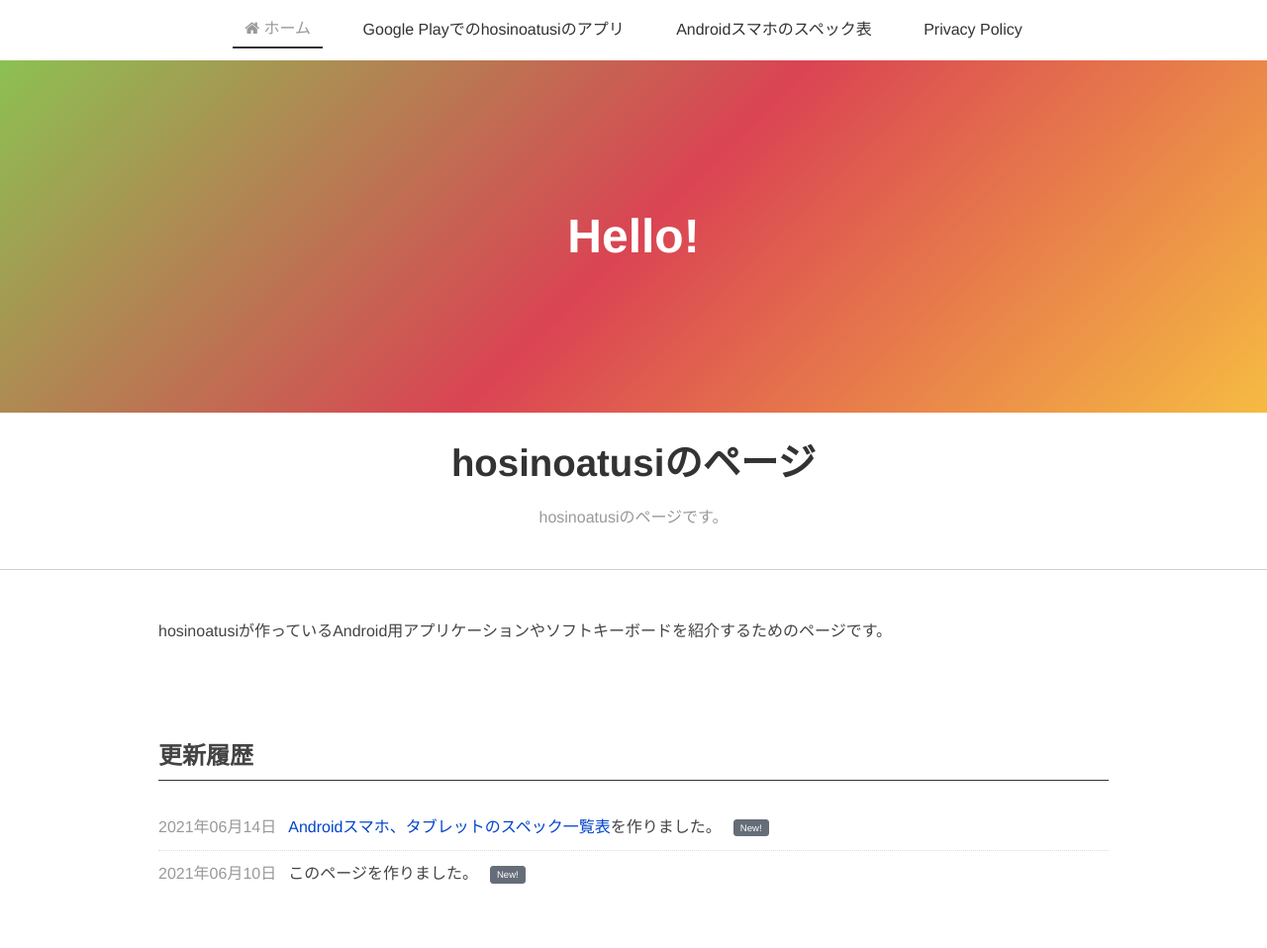
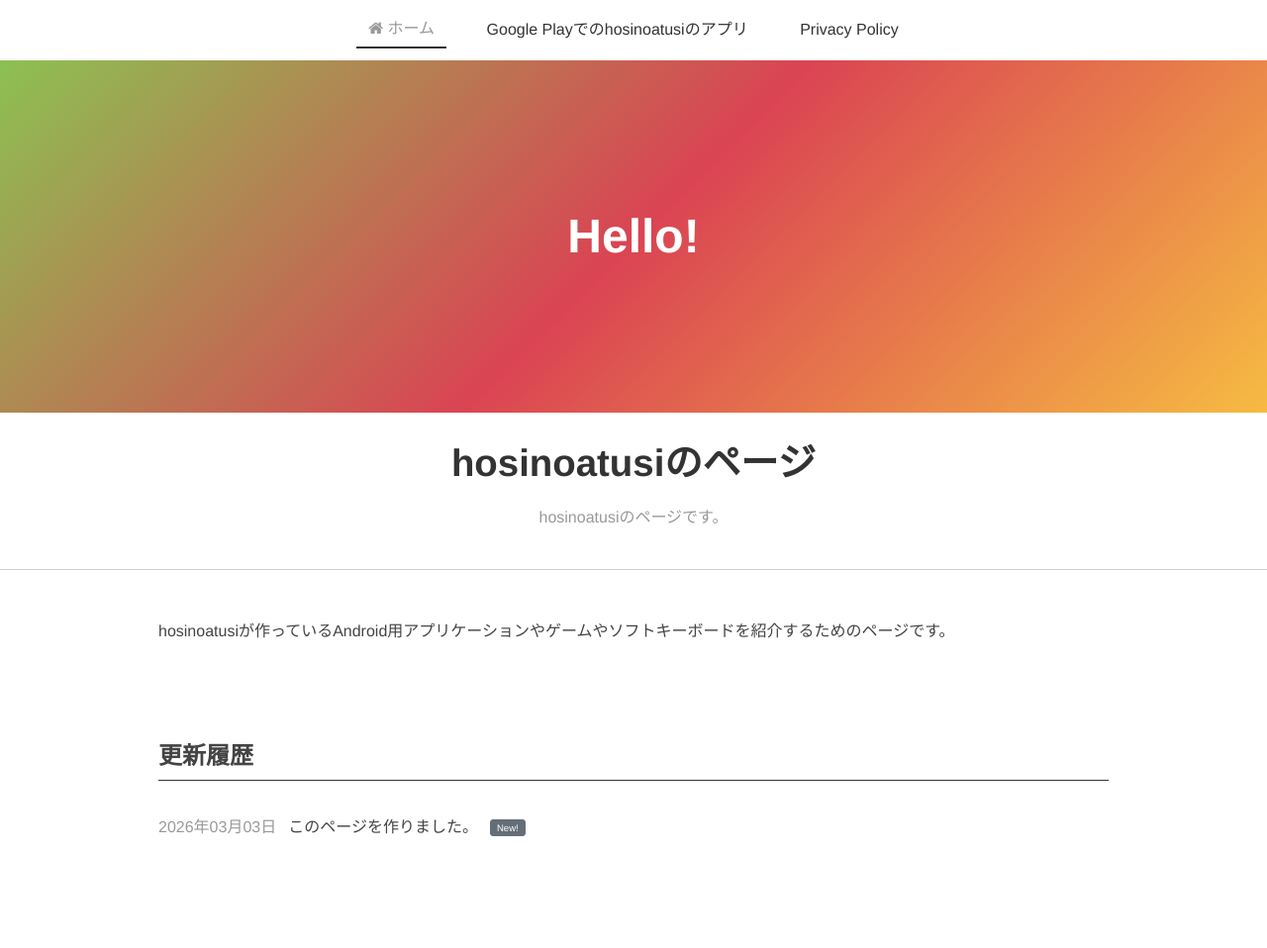
Before and after one commit to hosinoatusi/hosinoatusi.github.io, a plain HTML site: page index.html in a window 1280 px wide. Shown: the top 958 px of the page at 99% size. Drawn offline with nearby package versions, Linux system fonts and the light colour scheme.

Commit message:
Update index.html

```diff
--- a/index.html
+++ b/index.html
@@ -435,7 +435,6 @@
             <li><a href="/index.html" class="active"><i class="fa fa-home"></i>&nbsp;ホーム</a></li>
             <li><a href="https://play.google.com/store/apps/developer?id=hosinoatusi" target="_blank">
               Google Playでのhosinoatusiのアプリ</a></li>
-            <li><a href="spec.html">Androidスマホのスペック表</a></li>
             <li><a href="privacy.html">Privacy Policy</a></li>
         </ul>
     </div>
@@ -451,7 +450,7 @@
     <div class="content">
         <div class="article">
             <p class="article-paragraph">
-                hosinoatusiが作っているAndroid用アプリケーションやソフトキーボードを紹介するためのページです。
+                hosinoatusiが作っているAndroid用アプリケーションやゲームやソフトキーボードを紹介するためのページです。
             </p>
         </div>
 
@@ -459,10 +458,7 @@
             <h2 class="article-title">更新履歴</h2>
             <ul class="article-list">
                 <li>
-                  <span class="article-list-date">2021年06月14日</span><a href="spec.html">Androidスマホ、タブレットのスペック一覧表</a>を作りました。<span class="label label_normal">New!</span>
-                </li>
-                <li>
-                    <span class="article-list-date">2021年06月10日</span>このページを作りました。<span class="label label_normal">New!</span>
+                    <span class="article-list-date">2026年03月03日</span>このページを作りました。<span class="label label_normal">New!</span>
                 </li>
             </ul>
         </div>
```
